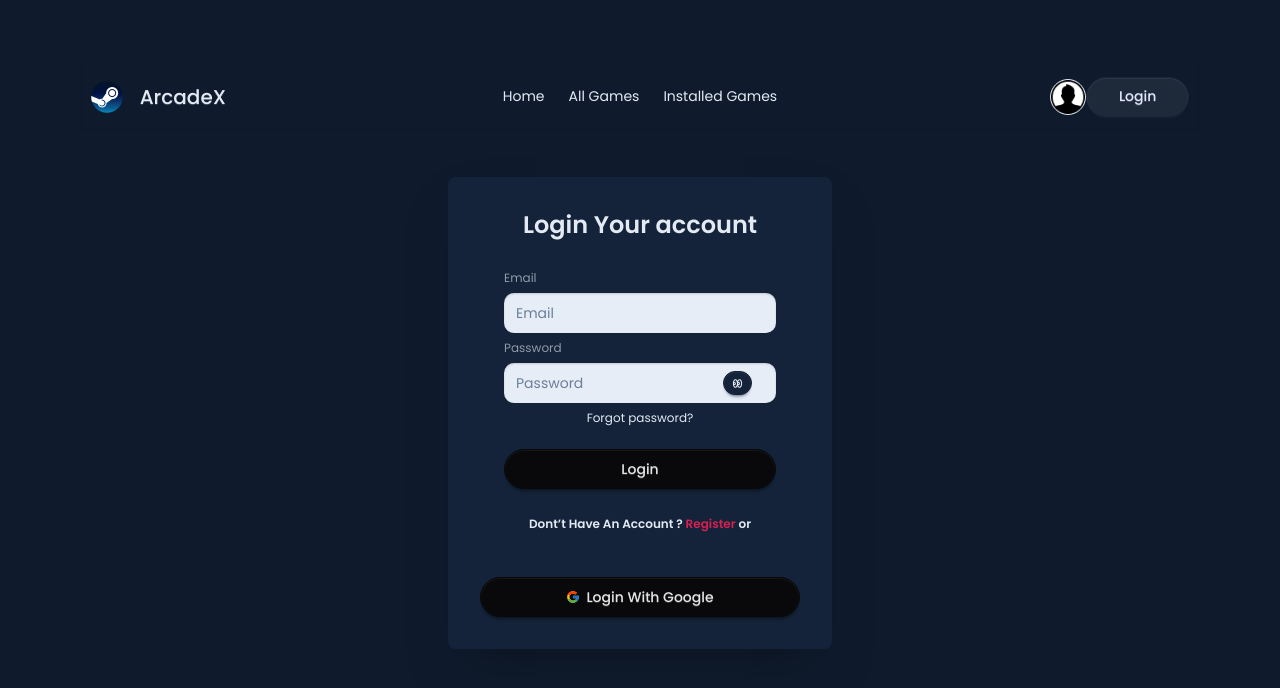
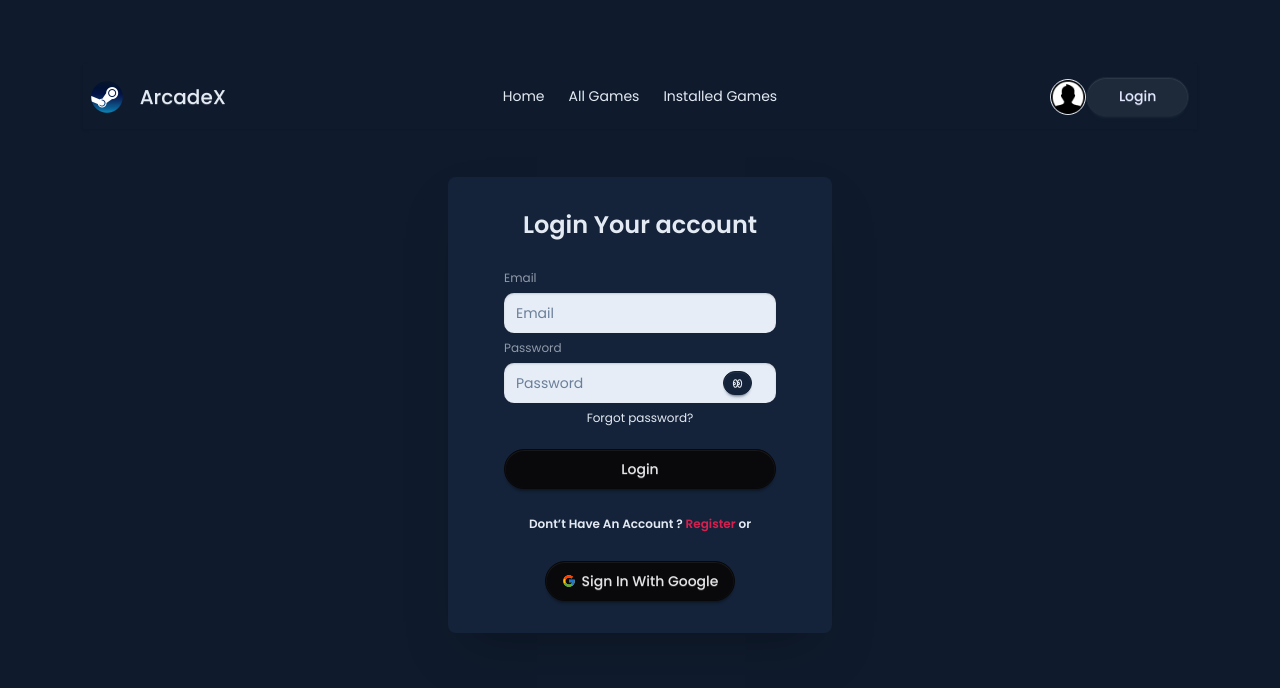
Before and after one commit to almamunrasel/ArchedX-GameHub, a React (Vite) app: page /auth/login in a window 1280 px wide. Shown: the top 688 px of the page. Built offline with nearby package versions, Linux system fonts and the light colour scheme; no server answers.

Commit message:
login using google done

```diff
--- a/src/Context/AuthProvider.jsx
+++ b/src/Context/AuthProvider.jsx
@@ -1,10 +1,11 @@
 import React, { useEffect, useState } from 'react';
 import AuthContext from './AuthContext';
 import app from '../Firebase/firebase.config';
-import { createUserWithEmailAndPassword, getAuth, onAuthStateChanged, sendPasswordResetEmail, signInWithEmailAndPassword, signOut, updateProfile } from "firebase/auth";
+import { createUserWithEmailAndPassword, getAuth, GoogleAuthProvider, onAuthStateChanged, sendPasswordResetEmail, signInWithEmailAndPassword, signInWithPopup, signOut, updateProfile } from "firebase/auth";
 
 
 const auth = getAuth(app);
+const googleProvider = new GoogleAuthProvider();
 
 
 
@@ -43,6 +44,11 @@ const AuthProvider = ({children}) => {
     return updateProfile(auth.currentUser,updatedData);
   }
 
+  const googleSignIn=()=>{
+    setLoading(true);
+    return signInWithPopup(auth,googleProvider)
+  }
+
 
   useEffect(()=>{
 
@@ -70,7 +76,8 @@ const AuthProvider = ({children}) => {
     resetPassword,
     updateUser,
     loading,
-    setLoading
+    setLoading,
+    googleSignIn
   }
   return <AuthContext.Provider value={authData}>
     {children}
--- a/src/pages/LoginPage.jsx
+++ b/src/pages/LoginPage.jsx
@@ -10,7 +10,8 @@ const LoginPage = () => {
   const [show,setShow]=useState(false);
   const [error,setError]=useState('');
   const [success,setSuccess]=useState('')
-  const {signIn,}=useContext(AuthContext);
+
+  const {signIn,googleSignIn}=useContext(AuthContext);
   const navigate=useNavigate();
 
   const handleLogin=(e)=>{
@@ -30,6 +31,19 @@ const LoginPage = () => {
       const errorMessage=error.message
       setError(errorMessage);
     })
+
+  }
+
+  const handleGoogleSignIn=()=>{
+    googleSignIn()
+    .then(res=>{
+      toast.success('congratulations you logged in successfully',res.user.displayName);
+       navigate(`${location.state?location.state : "/"}`)
+    })
+    .catch(error=>{
+      alert(error.message);
+    })
+
 
   }
 
@@ -69,7 +83,10 @@ const LoginPage = () => {
           success && <p className='text-green-400'> {success}</p>
               }
             </form>
-            <button type='submit'  className="btn btn-neutral mt-4"> <FcGoogle /> Login With Google</button>
+            <div className='px-2 flex justify-center'>
+              <button onClick={handleGoogleSignIn} type='submit'  className="btn btn-neutral  "> <FcGoogle /> Sign In With Google</button>
+            </div>
+
           </div>
     </div>
   );
```
